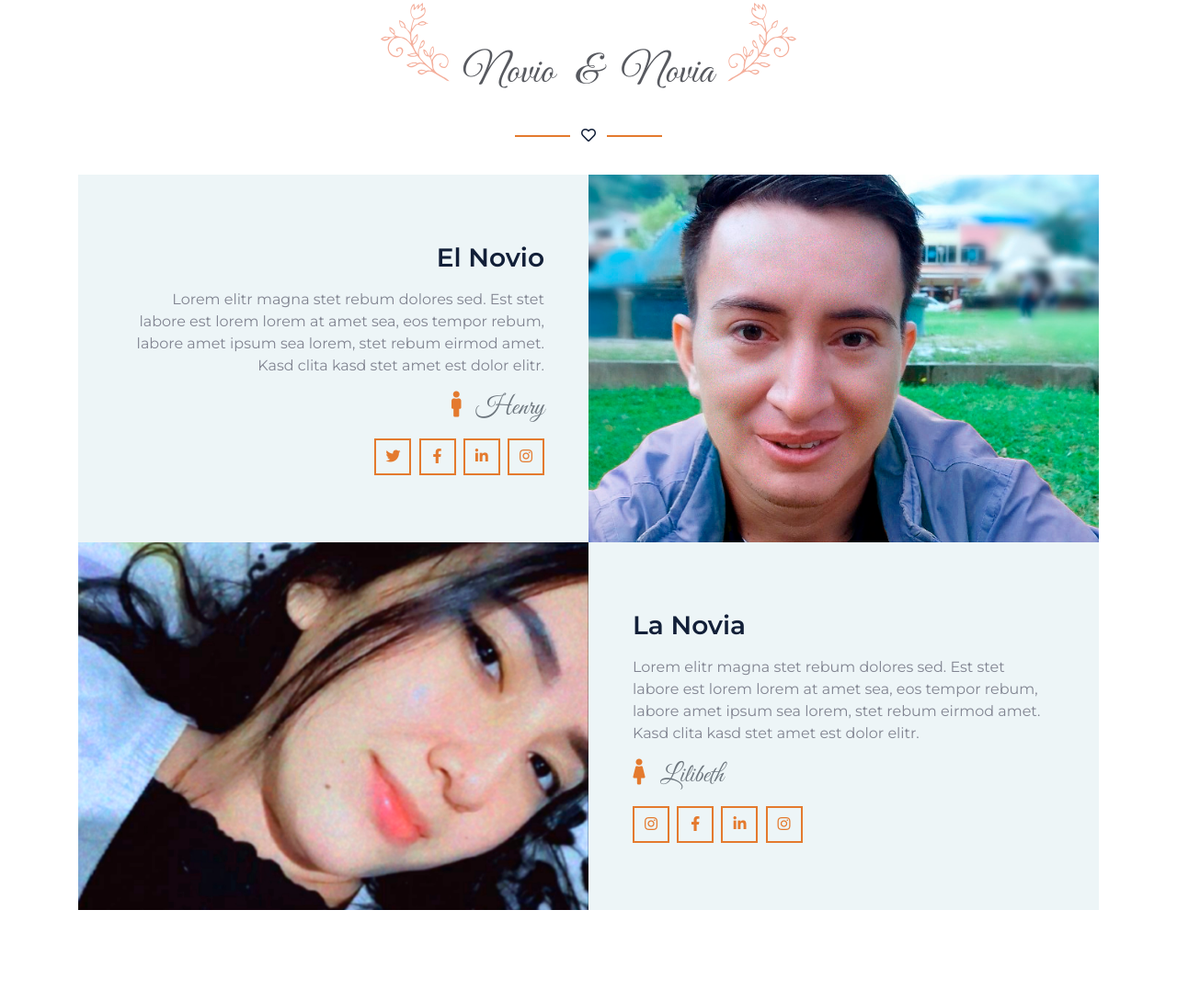
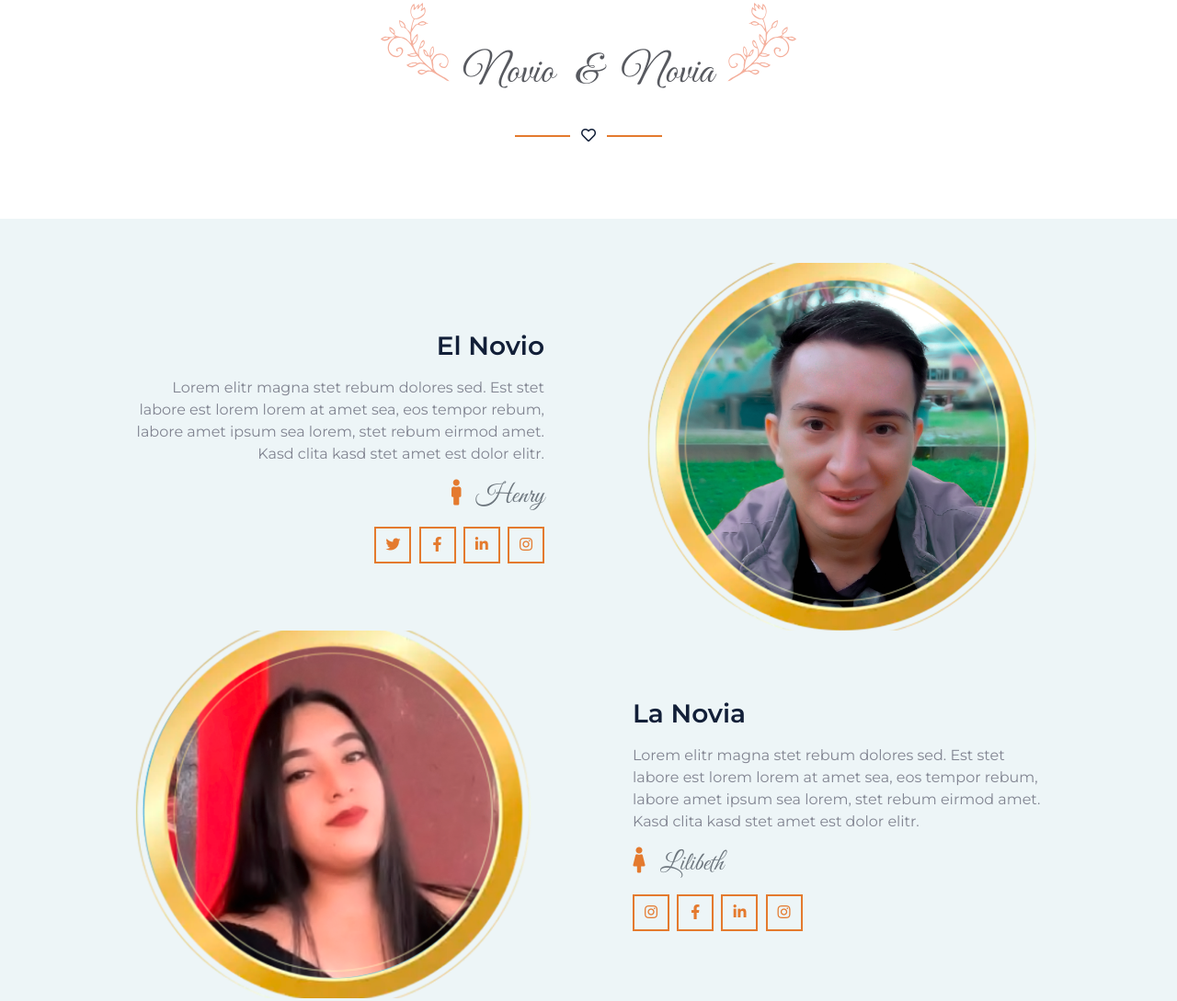
Before and after one commit to HenryElizalde/pre, a plain HTML site: page index.html in a window 1280 px wide. Shown: the part 3644-4733 px from the top of the page at 92% size. Drawn offline with nearby package versions, Linux system fonts and the light colour scheme.

Commit message:
Add files via upload

```diff
--- a/index.html
+++ b/index.html
@@ -74,7 +74,8 @@
                             <div class="d-inline-block border-top border-bottom border-light py-3 px-4">
                                 <h3 class="text-uppercase font-weight-normal text-white m-0"
                                     style="letter-spacing: 1px;">Te invitamos a nuesta boda</h3>
-                                <a href="#confirmacion" class="btn btn-primary btn-asistire redond font-weight-bold mt-1 py-2 px-4">ASISTIRÉ</a>
+                                <a href="#confirmacion"
+                                    class="btn btn-primary btn-asistire redond font-weight-bold mt-1 py-2 px-4">ASISTIRÉ</a>
                             </div>
                             <button type="button" class="btn-play mx-auto" data-toggle="modal"
                                 data-src="https://www.youtube.com/embed/DWRcNpR6Kdc" data-target="#videoModal">
@@ -91,7 +92,8 @@
                             <div class="d-inline-block border-top border-bottom border-light py-3 px-4">
                                 <h3 class="text-uppercase font-weight-normal text-white m-0"
                                     style="letter-spacing: 1px;">Nos encantará contar con tu presencia</h3>
-                                <a href="#confirmacion" class="btn btn-primary btn-asistire redond font-weight-bold mt-1 py-2 px-4">ASISTIRÉ</a>
+                                <a href="#confirmacion"
+                                    class="btn btn-primary btn-asistire redond font-weight-bold mt-1 py-2 px-4">ASISTIRÉ</a>
                             </div>
                             <button type="button" class="btn-play mx-auto" data-toggle="modal"
                                 data-src="https://www.youtube.com/embed/DWRcNpR6Kdc" data-target="#videoModal">
@@ -160,7 +162,8 @@
             </div>
             <div class="row justify-content-center">
                 <div class="col-md-6 text-center">
-                    <p class="text-muted mb-3 pb-3">Gracias por ser parte de nuestra historia. Te invitamos con mucho cariño a nuestra boda, esperando que puedas asistir.</p>
+                    <p class="text-muted mb-3 pb-3">Gracias por ser parte de nuestra historia. Te invitamos con mucho
+                        cariño a nuestra boda, esperando que puedas asistir.</p>
                 </div>
             </div>
         </div>
@@ -345,7 +348,10 @@
                 </h3>
                 <i class="far fa-heart text-dark"></i>
             </div>
-            <div class="row m-0 mb-4 mb-md-0 pb-2 pb-md-0">
+        </div>
+        <div class="container-fluid bg-secondary py-5">
+            <div class="container">
+                <div class="row bg-secondary m-0 mb-4 mb-md-0 pb-2 pb-md-0">
                     <div class="col-md-6 p-0 text-center text-md-right">
                         <div class="h-100 d-flex flex-column justify-content-center bg-secondary p-5">
                             <h3 class="mb-3">El Novio</h3>
@@ -363,17 +369,18 @@
                                         class="fab fa-facebook-f"></i></a>
                                 <a class="btn btn-outline-primary btn-square mr-1" href="#"><i
                                         class="fab fa-linkedin-in"></i></a>
-                            <a class="btn btn-outline-primary btn-square" href="#"><i class="fab fa-instagram"></i></a>
+                                <a class="btn btn-outline-primary btn-square" href="#"><i
+                                        class="fab fa-instagram"></i></a>
                             </div>
                         </div>
                     </div>
                     <div class="col-md-6 p-0" style="min-height: 400px;">
-                    <img class="position-absolute w-100 h-100" src="img/about-1.jpg" style="object-fit: cover;">
+                        <img class="position-absolute w-100 h-100" src="img/about-1.png" style="object-fit: cover;">
                     </div>
                 </div>
-            <div class="row m-0">
+                <div class="row bg-secondary m-0">
                     <div class="col-md-6 p-0" style="min-height: 400px;">
-                    <img class="position-absolute w-100 h-100" src="img/about-2.jpg" style="object-fit: cover;">
+                        <img class="position-absolute w-100 h-100" src="img/about-2.png" style="object-fit: cover;">
                     </div>
                     <div class="col-md-6 p-0 text-center text-md-left">
                         <div class="h-100 d-flex flex-column justify-content-center bg-secondary p-5">
@@ -392,7 +399,9 @@
                                         class="fab fa-facebook-f"></i></a>
                                 <a class="btn btn-outline-primary btn-square mr-1" href="#"><i
                                         class="fab fa-linkedin-in"></i></a>
-                            <a class="btn btn-outline-primary btn-square" href="#"><i class="fab fa-instagram"></i></a>
+                                <a class="btn btn-outline-primary btn-square" href="#"><i
+                                        class="fab fa-instagram"></i></a>
+                            </div>
                         </div>
                     </div>
                 </div>
```
Also changed, not shown: img/2.jpg (added), img/6.jpg (added), img/Imagen de WhatsApp 2024-12-29 a las 09.58.03_430cbf3e.jpg (added), img/about-1.1.jpg (added), img/about-1.png (added), img/about-2.1.jpg (added), img/about-2.png (added), img/galery.jpg (added), img/story-1.jpg, img/story-2.jpg, img/story-3.jpg, img/story-4.jpg, img/story-5.jpg (added), 6 other files. Lines whose indentation alone changed are shown as unchanged.
